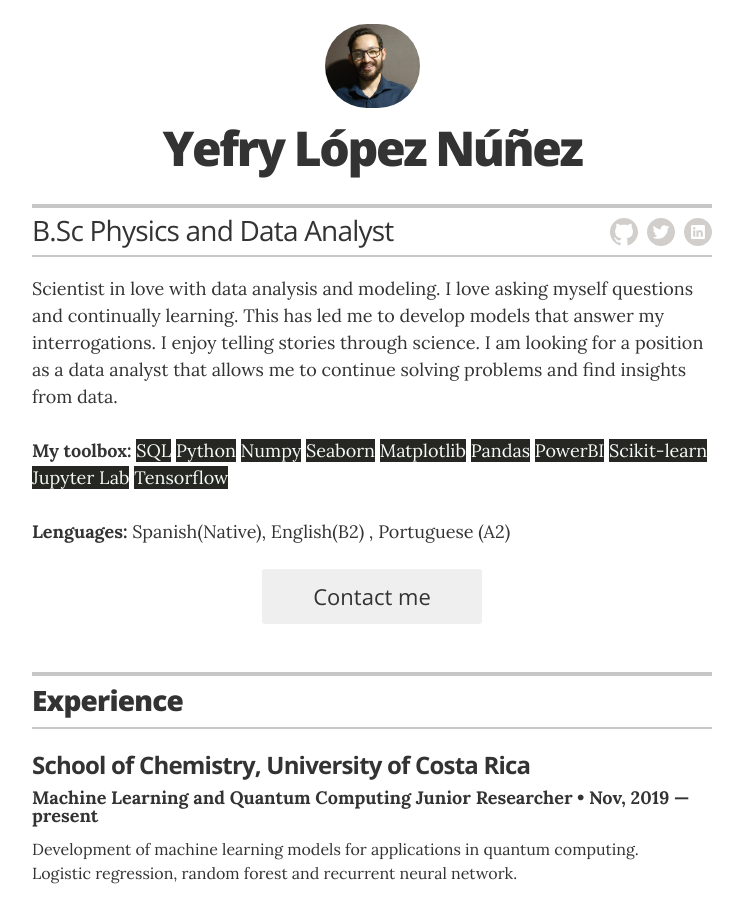
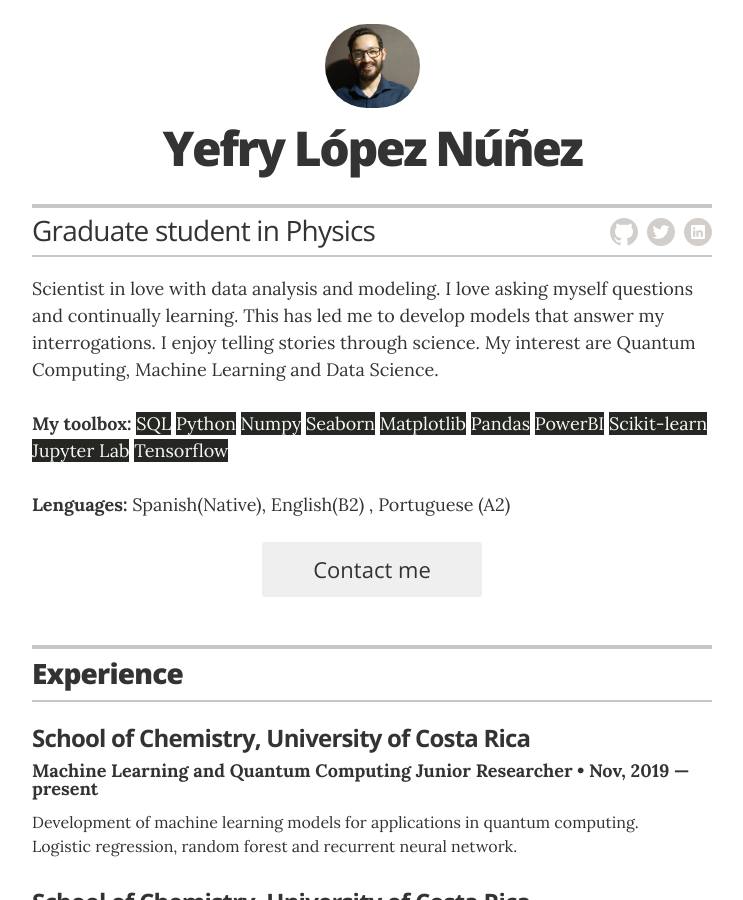
Before and after one commit to jeff0994/jeff0994.github.io, a Jekyll site: the page built from index.html, in a window 1280 px wide and 900 px high. Shown: the whole window, without its empty margins (268-1011 px from the left). Built offline with Jekyll 4.4.1, drawn with Linux system fonts in a browser that asks for light colours.

Commit message:
Update _config.yml

```diff
--- a/_config.yml
+++ b/_config.yml
@@ -11,7 +11,7 @@ sass:
 # Resume settings
 resume_avatar:                  "true"
 resume_name:                    "Yefry López Núñez"
-resume_title:                   "B.Sc Physics and Data Analyst"
+resume_title:                   "Graduate student in Physics"
 
 # used for the contact button in _layouts/resume.html
 resume_contact_email:           "yefry.lopez.nu@gmail.com"
@@ -25,8 +25,8 @@ display_header_contact_info:    "false"
 
 resume_header_intro: "<p>Scientist in love with data analysis and modeling.
                           I love asking myself questions and continually learning. This has led me to develop models that answer my interrogations.
-                          I enjoy telling stories through science.
-                          I am looking for a position as a data analyst that allows me to continue solving problems and find insights from data.
+                          I enjoy telling stories through science. My interest are Quantum Computing, Machine Learning and Data Science.
+
                       <br/>
                       <br/>
                       <b>My toolbox:</b> <mark>SQL</mark> <mark>Python</mark> <mark>Numpy</mark> <mark>Seaborn</mark> <mark>Matplotlib</mark> <mark>Pandas</mark> <mark>PowerBI</mark> <mark>Scikit-learn</mark> <mark>Jupyter Lab</mark> <mark>Tensorflow</mark>
@@ -39,6 +39,7 @@ resume_header_intro: "<p>Scientist in love with data analysis and modeling.
 # "no" to display an "I'm not looking for work" message,
 # or remove the resume_looking_for_work option entirely
 # to leave blank
+# I am looking for a position as a data analyst that allows me to continue solving problems and find insights from data.
 resume_looking_for_work:        "yes"
 
 # Decide which sections to use
```
